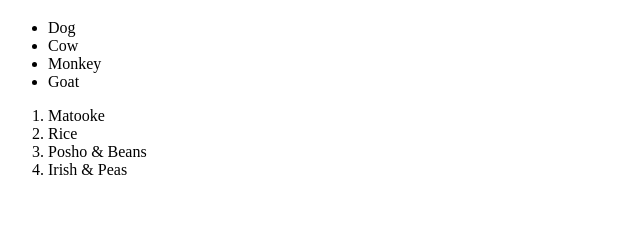
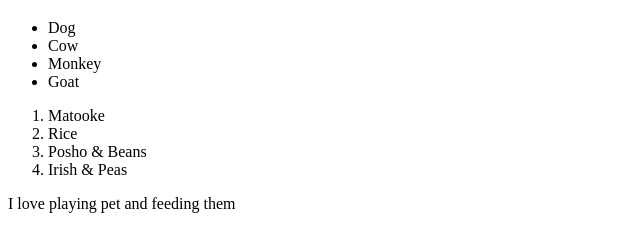
Before and after one commit to nishanj/my-first-webpage, a plain HTML site: page my-favorite-things.html in a window 1280 px wide. Shown: the part 61-312 px from the top of the page, without its empty margins (0-640 px from the left). Drawn offline with Linux system fonts and the light colour scheme.

Commit message:
add my paragraph

```diff
--- a/my-favorite-things.html
+++ b/my-favorite-things.html
@@ -18,5 +18,6 @@
       <li>Posho & Beans</li>
       <li> Irish & Peas</li>
     </ol>
+    <p> I love playing pet and feeding them</p>
 </body>
 </html>
```
